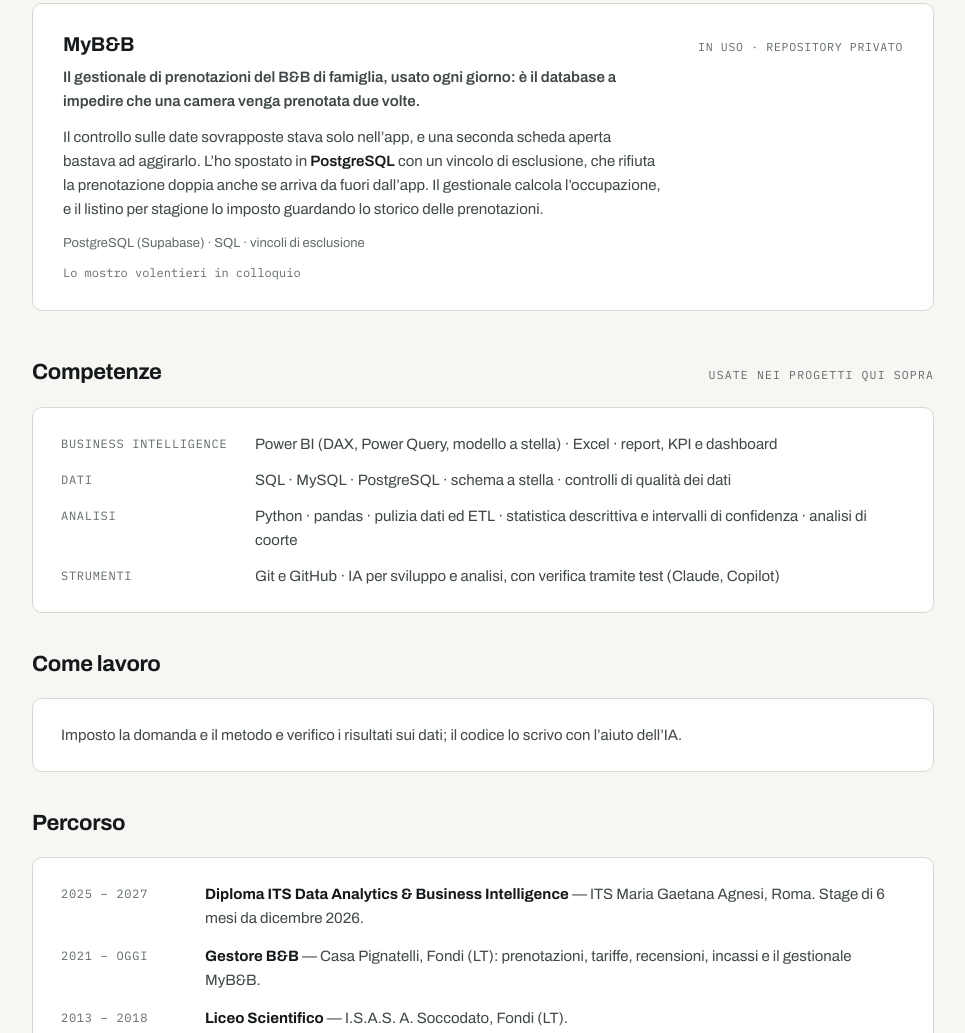
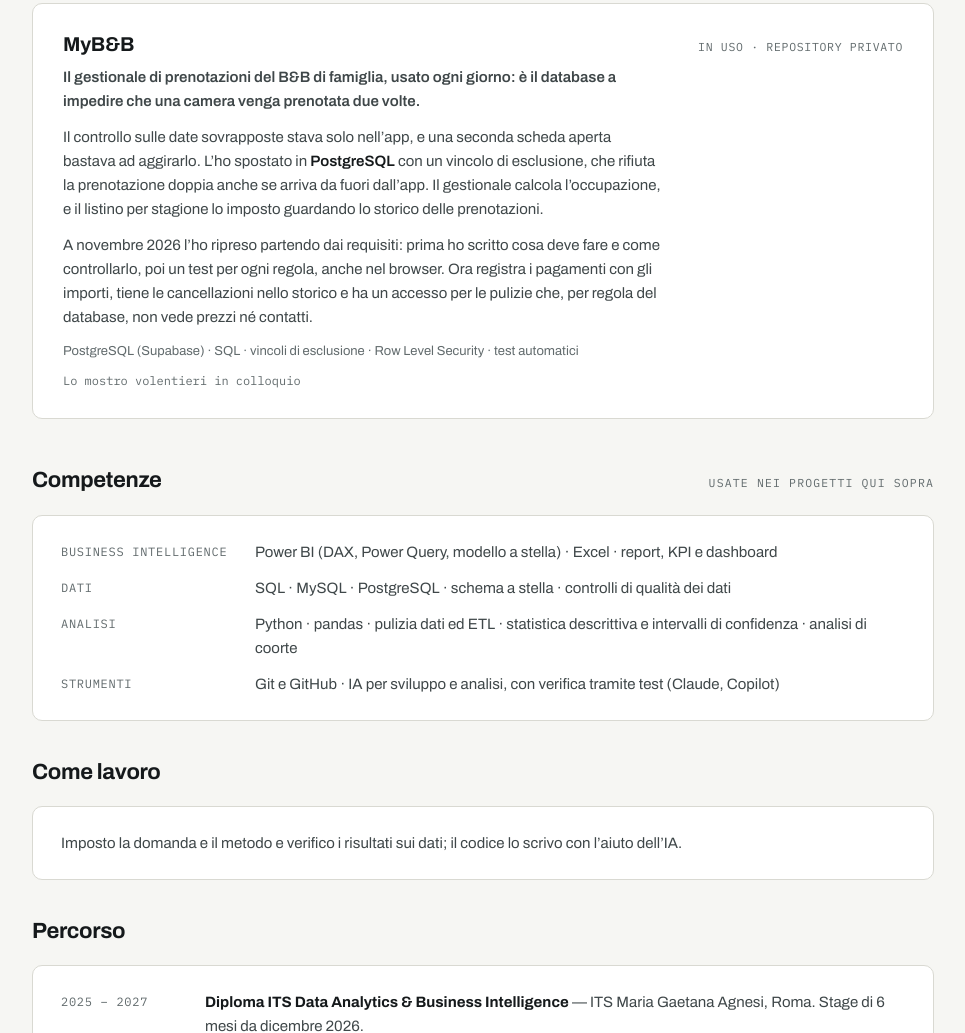
Before and after one commit to raffaeleciccone-analyst/raffaeleciccone-analyst.github.io, a plain HTML site: page index.html in a window 1280 px wide. Shown: the part 2941-3974 px from the top of the page, without its empty margins (302-1267 px from the left). Drawn offline with Linux system fonts and the light colour scheme.

Commit message:
MyB&B: requisiti scritti, test, pagamenti, accesso pulizie con Row Level Security

```diff
--- a/index.html
+++ b/index.html
@@ -470,7 +470,11 @@
           esclusione, che rifiuta la prenotazione doppia anche se arriva da fuori dall&rsquo;app. Il
           gestionale calcola l&rsquo;occupazione, e il listino per stagione lo imposto guardando lo
           storico delle prenotazioni.</p>
-        <span class="tech">PostgreSQL (Supabase) &middot; SQL &middot; vincoli di esclusione</span>
+        <p>A novembre 2026 l&rsquo;ho ripreso partendo dai requisiti: prima ho scritto cosa deve fare e come
+          controllarlo, poi un test per ogni regola, anche nel browser. Ora registra i pagamenti con gli importi,
+          tiene le cancellazioni nello storico e ha un accesso per le pulizie che, per regola del database,
+          non vede prezzi n&eacute; contatti.</p>
+        <span class="tech">PostgreSQL (Supabase) &middot; SQL &middot; vincoli di esclusione &middot; Row Level Security &middot; test automatici</span>
         <div class="go"><span class="aside">Lo mostro volentieri in colloquio</span></div>
       </div>
     </article>
```
Also changed, not shown: cv.html (+2 -1 lines).
